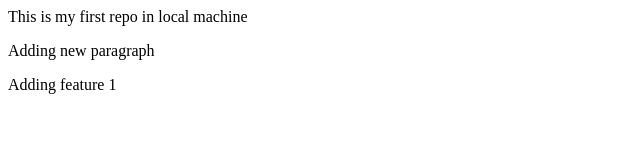
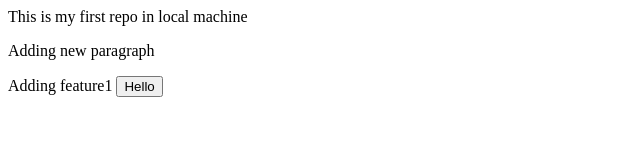
Before and after one commit to AR-Ballava/Local-repo, a plain HTML site: page index.html in a window 1280 px wide. Shown: the whole page, without its empty margins (0-640 px from the left). Drawn offline with Linux system fonts and the light colour scheme.

Commit message:
Adding button hello

```diff
--- a/index.html
+++ b/index.html
@@ -1,3 +1,3 @@
 <p> This is my first repo in local machine </p>
 <p>Adding new paragraph </p>
-<p>Adding feature 1</p>
+<p>Adding feature1 <button>Hello</button></p>
```
